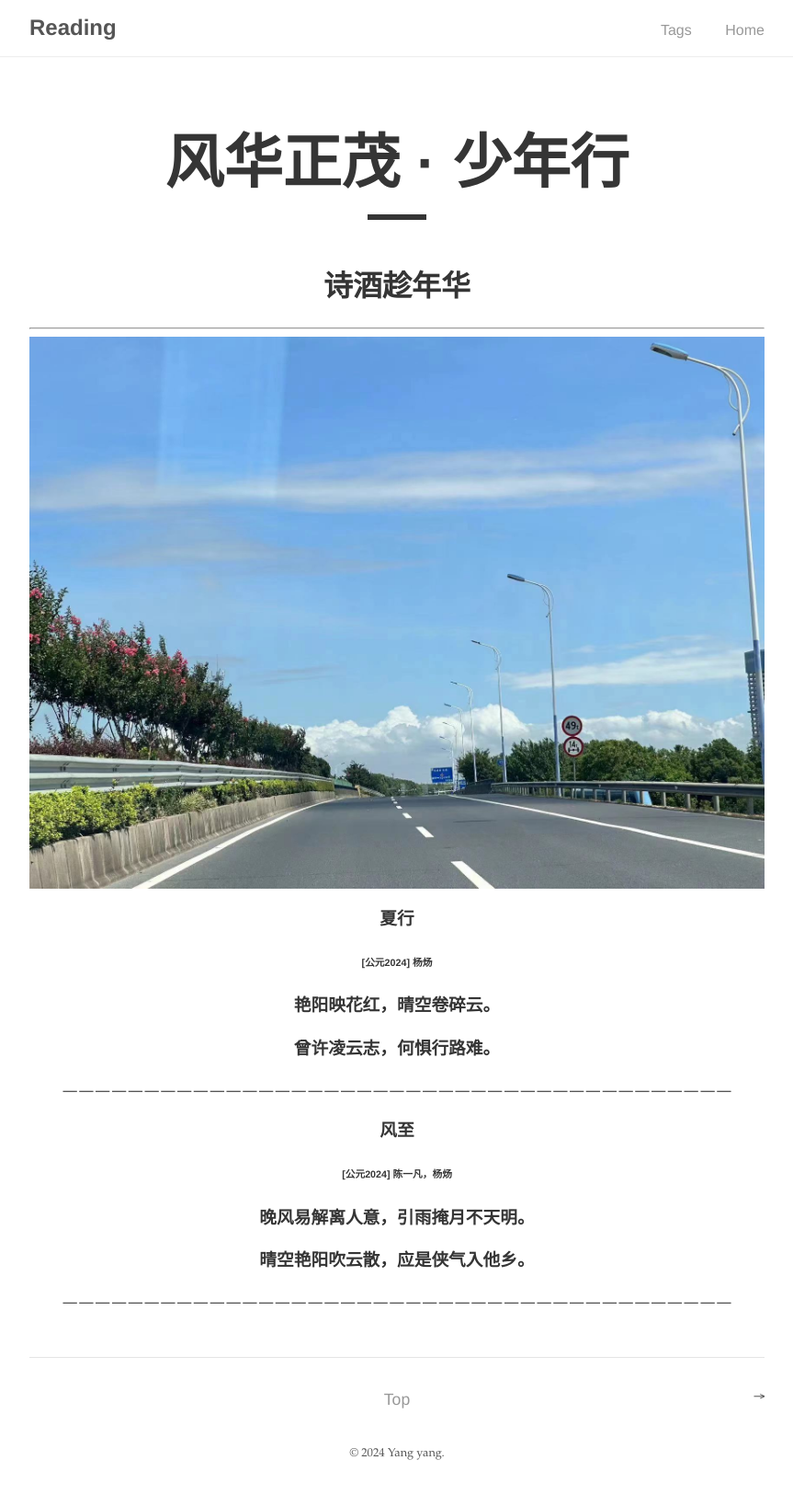
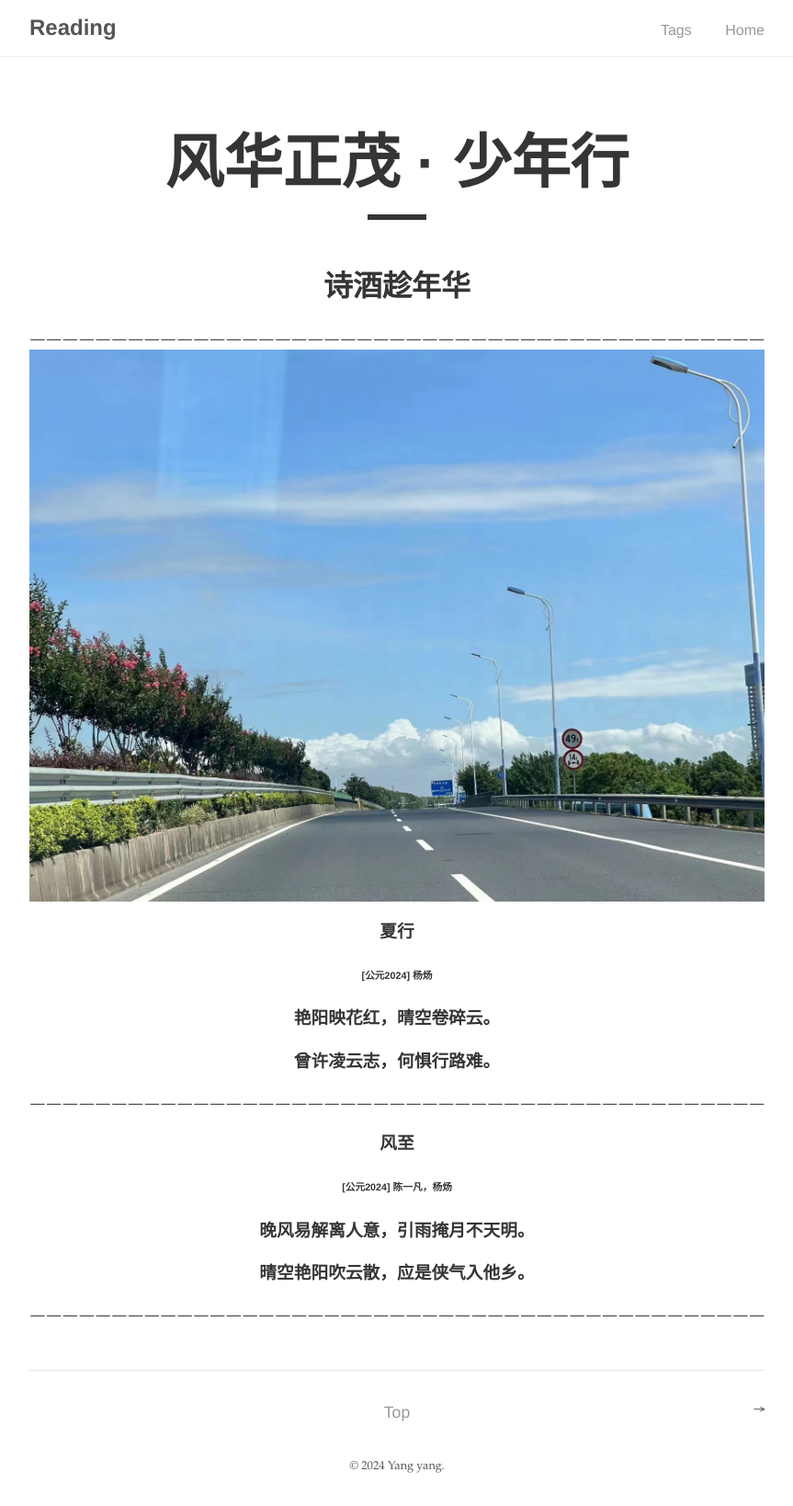
Before and after one commit to yang-yang-o-o/Reading, a Jekyll site: the page built from _posts/2024-01-01-风华正茂·少年行.md, in a window 1280 px wide. Shown: the whole page at 92% size, without its empty margins (208-1071 px from the left). Built offline with Jekyll 4.4.1, drawn with Linux system fonts in a browser that asks for light colours.

Commit message:
delete 谚语.md 典.md

```diff
--- a/_config.yml
+++ b/_config.yml
@@ -32,7 +32,7 @@ plugins:
 
 # Permalinks
 permalink:      /:year-:month-:day/:title
-paginate:       4
+paginate:       6
 
 # Excludes
 exclude: [ Gemfile, Gemfile.lock, tale.gemspec ]
--- a/_posts/2024-01-01-风华正茂·少年行.md
+++ b/_posts/2024-01-01-风华正茂·少年行.md
@@ -9,7 +9,8 @@ description: 诗酒趁年华。
 
 # <center>诗酒趁年华</center>
 
----
+<!-- --- -->
+<center>—————————————————————————————————————————————</center>
 <!-- ![Markdowm Image](/assets\post_image\image_1.jpg) -->
 ![Markdowm Image](https://raw.githubusercontent.com/yang-yang-o-o/Reading/main/assets\post_image\image_1.jpg)
 ### <center>夏行</center>
@@ -17,10 +18,10 @@ description: 诗酒趁年华。
 ### <center>艳阳映花红，晴空卷碎云。</center>
 ### <center>曾许凌云志，何惧行路难。</center>
 
-<center>—————————————————————————————————————————</center>
+<center>—————————————————————————————————————————————</center>
 
 ### <center>风至</center>
 ###### <center>[公元2024] 陈一凡，杨炀</center>
 ### <center>晚风易解离人意，引雨掩月不天明。</center>
 ### <center>晴空艳阳吹云散，应是侠气入他乡。</center>
-<center>—————————————————————————————————————————</center>
+<center>—————————————————————————————————————————————</center>
```
Also changed, not shown: _posts/2017-03-22-谚语.md (deleted, +0 -16 lines), _posts/2017-03-23-典.md (deleted, +0 -14 lines).
